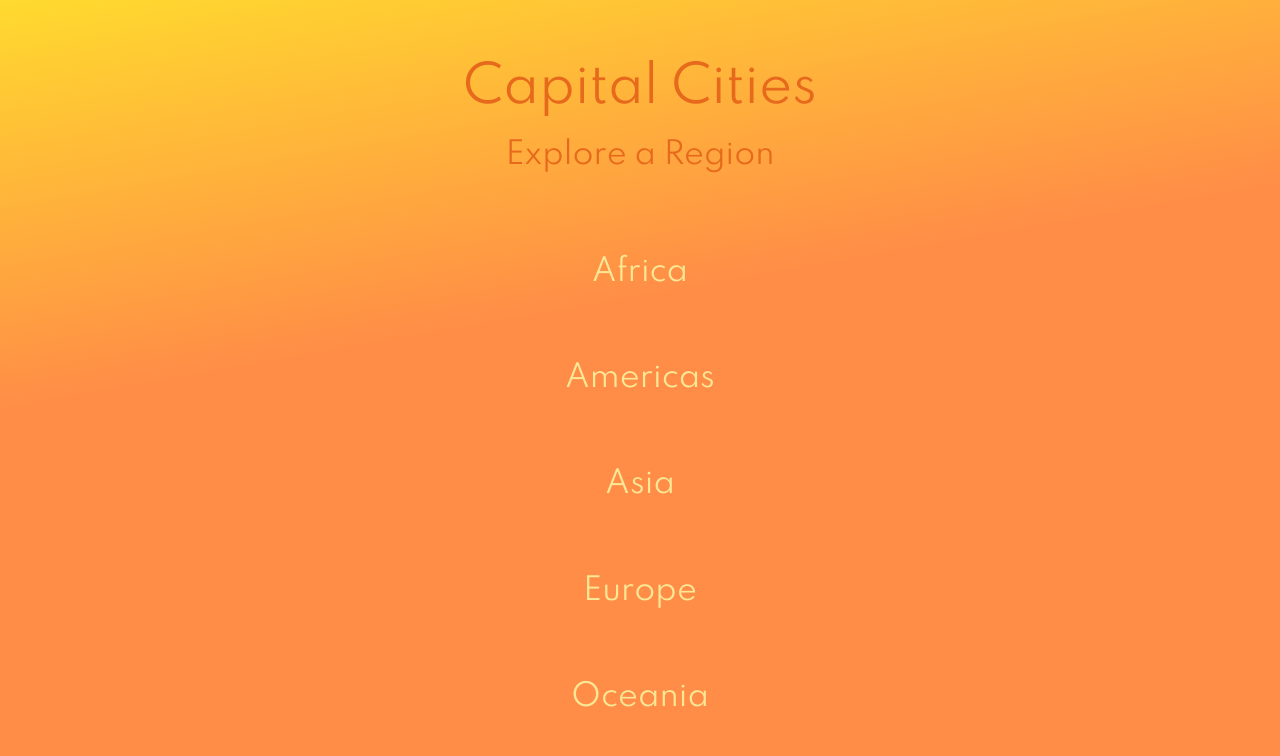
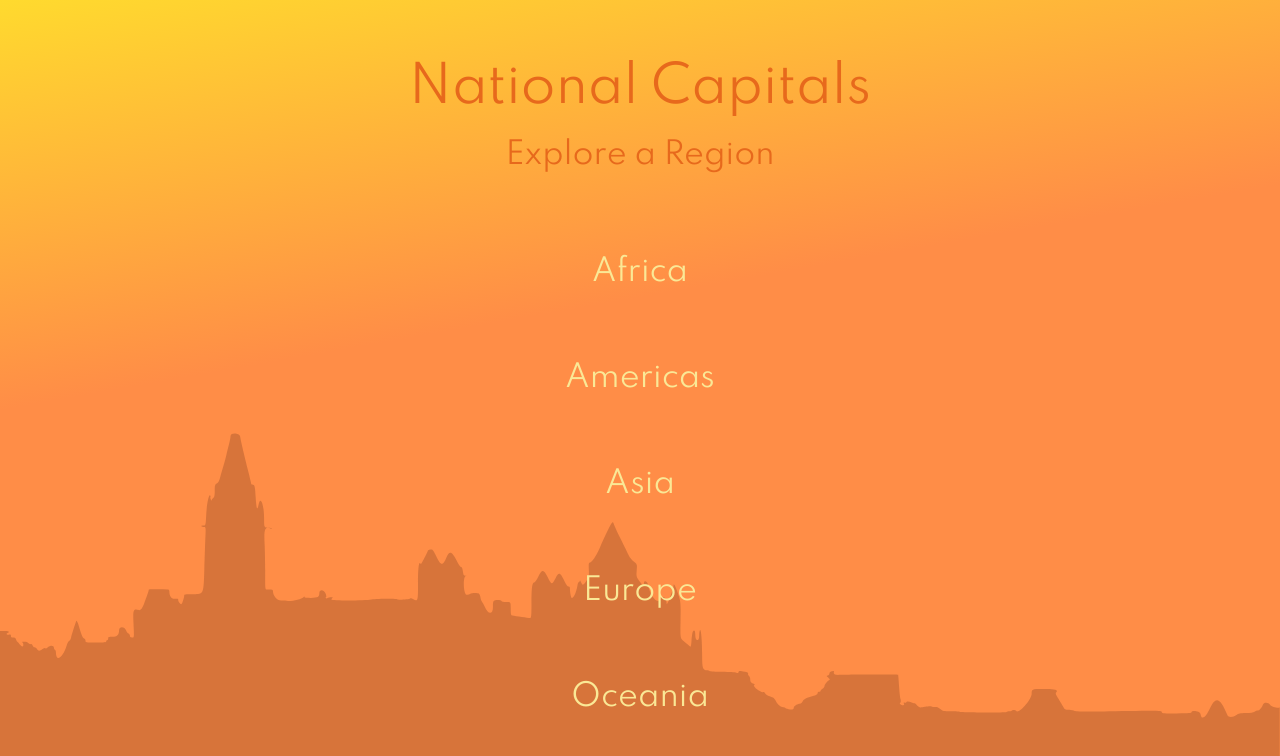
Before and after one commit to austenvalentine/hooks-flashcards-codealong, a React (Create React App) app: page / in a window 1280 px wide. Shown: the top 756 px of the page. Built offline with nearby package versions, Linux system fonts and the light colour scheme.

Commit message:
added svg background wrapper and styled

```diff
--- a/public/index.html
+++ b/public/index.html
@@ -22,7 +22,7 @@
       work correctly both with client-side routing and a non-root public URL.
       Learn how to configure a non-root public URL by running `npm run build`.
     -->
-    <title>Capital Cities</title>
+    <title>National Capitals</title>
     <style>
       @import url("https://fonts.googleapis.com/css?family=Spartan:300,400,600&display=swap");
     </style>
--- a/src/App.js
+++ b/src/App.js
@@ -1,6 +1,7 @@
 import React, { useState, useEffect } from "react";
+import BackgroundOverlay from "./components/styles/BackgroundOverlay";
+import Wrapper from "./components/Wrapper";
 import Card from "./components/Card";
-import Wrapper from "./components/Wrapper";
 import Header from "./components/Header";
 import Main from "./components/Main";
 import StyledApp from "./components/styles/StyledApp";
@@ -38,6 +39,7 @@ function App() {
 
   return (
     <StyledApp>
+      <BackgroundOverlay>
         <Wrapper>
           <Header />
           <Main>
@@ -75,6 +77,7 @@ function App() {
             )}
           </Main>
         </Wrapper>
+      </BackgroundOverlay>
     </StyledApp>
   );
 }
--- a/src/Components/Card.js
+++ b/src/Components/Card.js
@@ -9,9 +9,8 @@ function Card({ countries, returnToRegionMenu }) {
   // Pick a country.
   useEffect(() => {
     if (!country && showAnswer === false) {
-      // const randomIndex = Math.floor(Math.random() * countries.length);
-      // const newCountry = countries[randomIndex];
-      const newCountry = countries[11];
+      const randomIndex = Math.floor(Math.random() * countries.length);
+      const newCountry = countries[randomIndex];
       setCountry(newCountry);
     } else if (country && showAnswer === false) {
       // cache the flag image before answer reveal
@@ -50,7 +49,7 @@ function Card({ countries, returnToRegionMenu }) {
   if (!country) {
     return (
       <StyledCard>
-        <p class="reconnect-message">
+        <p className="reconnect-message">
           <strong>
             Please reconnect to the internet and refresh the browser.
           </strong>
--- a/src/Components/Header.js
+++ b/src/Components/Header.js
@@ -4,7 +4,7 @@ import StyledHeader from "./styles/StyledHeader";
 function Header() {
   return (
     <StyledHeader>
-      <h1>Capital Cities</h1>
+      <h1>National Capitals</h1>
     </StyledHeader>
   );
 }
--- /dev/null
+++ b/src/Components/styles/BackgroundOverlay.js
@@ -0,0 +1,14 @@
+import styled from "styled-components";
+import skyline from "../../assets/resources/skyline.svg";
+
+const BackgroundOverlay = styled.div`
+  position: absolute;
+  height: 100vh;
+  width: 100vw;
+  background-image: url(${skyline});
+  background-size: cover;
+  background-repeat: no-repeat;
+  background-position: 20% bottom;
+`;
+
+export default BackgroundOverlay;
--- a/src/Components/styles/GlobalStyle.js
+++ b/src/Components/styles/GlobalStyle.js
@@ -4,6 +4,7 @@ const GlobalStyle = createGlobalStyle`
 
 html {
   font-size: 62.5%;
+
 }
 
 h1, h2, h3, h4, h5, h6, div, p {
--- a/src/Components/styles/StyledCard.js
+++ b/src/Components/styles/StyledCard.js
@@ -89,7 +89,7 @@ justify-content: space-between;
 
 .reconnect-message {
   height: 100%;
-  color: #ff4d07;
+  color: #fae896;
   font-size: 2rem;
   font-weight; 400;
   opacity: 0;
@@ -133,6 +133,10 @@ justify-content: space-between;
   animation: ${answerShow} linear 1s forwards;
 }
 
+.capital-name {
+  color: #883311;
+}
+
 .capital-name span,
 .country-name {
   font-weight: bold;
@@ -171,7 +175,7 @@ button {
   width: 45%;
   border-radius: 10px;
   background-color: #fae896;
-  color: #ff8d47;
+  color: #883311cc;
   border: none;
   padding: 8px;
   transition: background-color .2s, color .2s;
--- a/src/Components/styles/StyledHeader.js
+++ b/src/Components/styles/StyledHeader.js
@@ -5,7 +5,7 @@ const StyledHeader = styles.header`
   padding-top: 20px;
   h1 {
     margin-bottom: 20px;
-    font-size: 4rem;
+    font-size: 3rem;
     font-weight: 400;
     color: #e7691c;
   }
```
Also changed, not shown: src/assets/resources/skyline.svg (added). Lines whose indentation alone changed are shown as unchanged.
